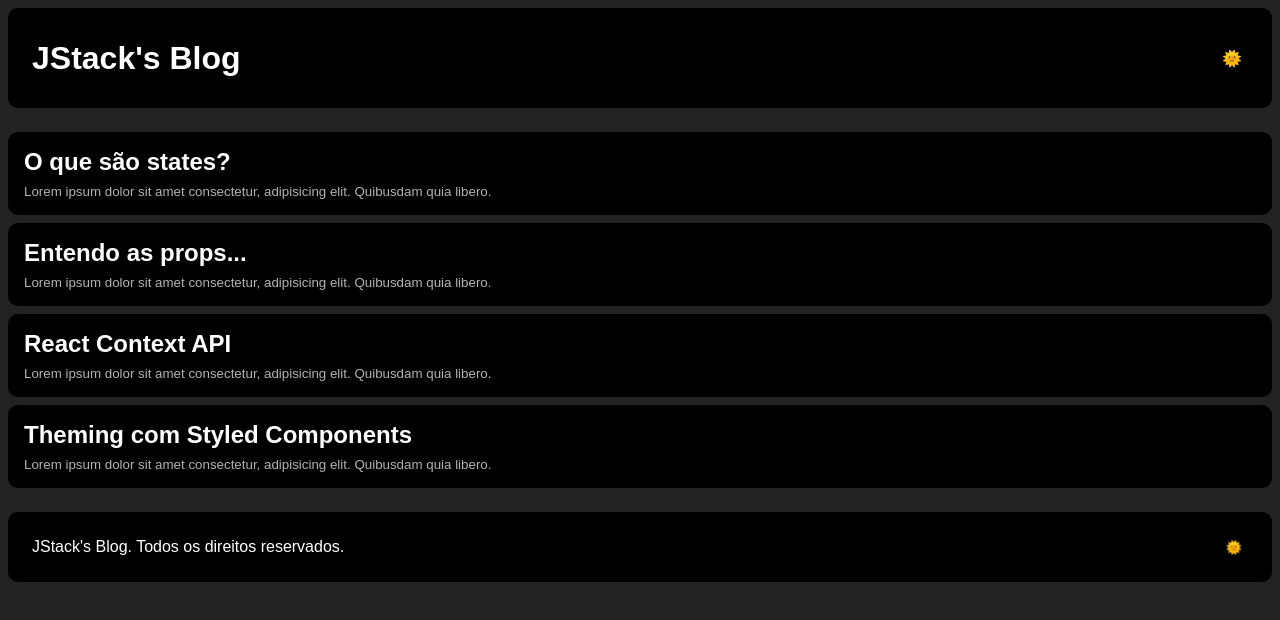
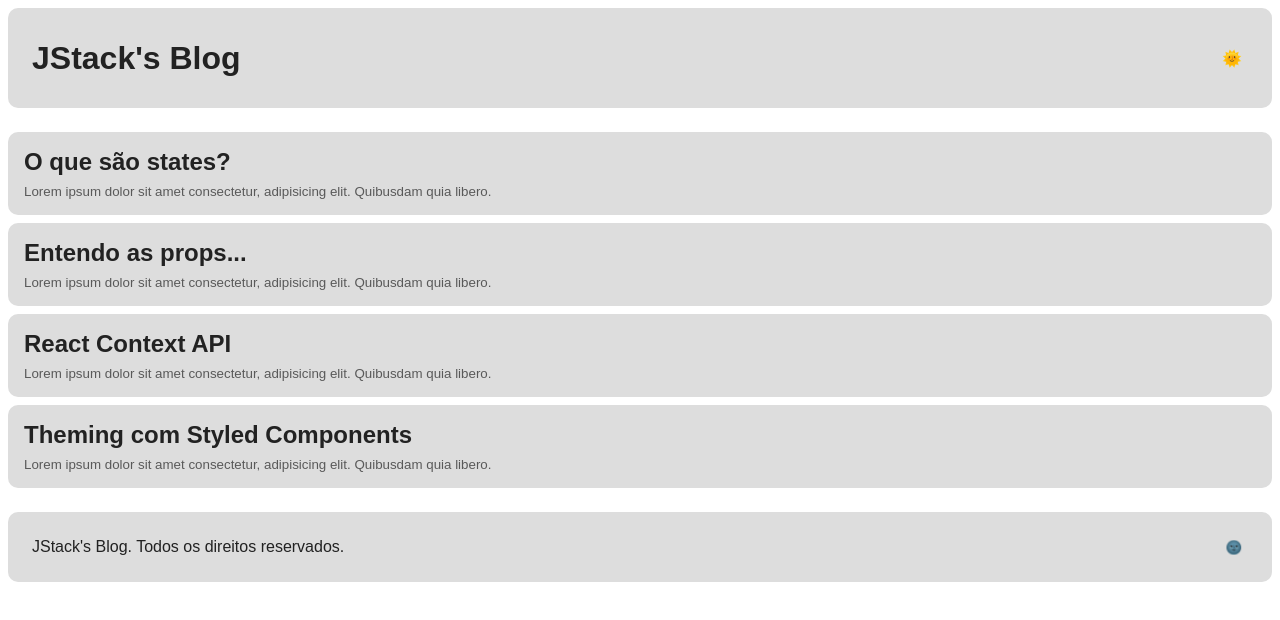
Before and after one commit to felipeoak1/javascript, a React app: page / in a window 1280 px wide. Shown: the top 620 px of the page. Built offline with nearby package versions, Linux system fonts and the light colour scheme.

Commit message:
refactor: class components

```diff
--- a/src/App.js
+++ b/src/App.js
@@ -1,4 +1,4 @@
-import React, {useState, createContext, useMemo} from 'react';
+import React, {useState, createContext, useMemo, useEffect} from 'react';
 import { ThemeProvider } from 'styled-components';
 
 import GlobalStyle from './styles/global';
@@ -6,28 +6,50 @@ import Layout from './components/Layout';
 
 import themes from './styles/themes'
 
+import { themeProps } from './styles/themes/common.js';
+
 export const Context = createContext()
 
-function App() {
-  const [theme, setTheme] = useState('dark')
+export default class App extends React.Component {
+
+  constructor(props){
+    super(props)
+    this.state = {
+      theme: 'light',
+      oiTudoBem: true,
+    }
+  }
+
+  render() {
+    const { theme } = this.state
 
     function handleChangeColor() {
-    setTheme((prevState)=>prevState == 'dark' ? 'light' : 'dark')
-    console.log(theme)
+      return theme === 'dark' ? 'light' : 'dark'
     }
 
-  const currentTheme = useMemo(()=>{
-    return theme || themes.dark
-  }, [theme])
+
 
     return (
-    <Context.Provider value={{handleChangeColor, currentTheme}}>
-      <ThemeProvider theme={themes[currentTheme]}>
+      <Context.Provider value={handleChangeColor}>
+        <ThemeProvider theme={{choosedTheme: themes[theme], themeProps: themeProps}}>
           <GlobalStyle />
-        <Layout />
+          <Layout changeColor = {()=>this.setState({theme: theme === 'dark' ? 'light' : 'dark' }) }/>
         </ThemeProvider>
       </Context.Provider>
     );
+  }
+
+
+  // const [theme, setTheme] = useState('dark')
+
+  // function handleChangeColor() {
+  //   setTheme((prevState)=>prevState == 'dark' ? 'light' : 'dark')
+  //   console.log(theme)
+  // }
+
+  // const currentTheme = useMemo(()=>{
+  //   return theme || themes.dark
+  // }, [theme])
+
+
 };
-
-export default App;
--- a/src/components/Footer/styles.js
+++ b/src/components/Footer/styles.js
@@ -1,14 +1,14 @@
 import styled from 'styled-components';
 
 export const Container = styled.footer`
-  background: ${props=>props.theme.footerBackgroundColor};
+  background: ${({theme}) => theme.choosedTheme.postBackgroundColor};
   height: 70px;
   display: flex;
   align-items: center;
-  padding: 0 24px;
+  padding: 0 ${({theme})=> theme.themeProps.spacing['large']}px;
   border-radius: 10px;
   justify-content: space-between;
-  margin-top: 24px;
+  margin-top: ${({theme})=> theme.themeProps.spacing['large']}px;
 
   button {
     cursor: pointer;
--- a/src/components/Header/index.js
+++ b/src/components/Header/index.js
@@ -4,13 +4,13 @@ import { Container } from './styles';
 
 import  { Context }  from '../../App'
 
-export default function Header() {
-  const {handleChangeColor, currentTheme} = useContext(Context)
-
+export default function Header(props) {
+  const currentTheme = 'dark'
+  console.log(props)
   return (
     <Container>
       <h1>JStack's Blog</h1>
-      <button type="button" onClick={handleChangeColor}>{currentTheme == 'dark' ? '🌞' : '🌑'}</button>
+      <button type="button" onClick={()=>props.changeColor()}>{currentTheme == 'dark' ? '🌞' : '🌑'}</button>
     </Container>
   );
 }
--- a/src/components/Header/styles.js
+++ b/src/components/Header/styles.js
@@ -1,16 +1,16 @@
 import styled from 'styled-components';
 
 export const Container = styled.header`
-  background: ${props=>props.theme.headerBackgroundColor};
+  background: ${({theme}) => theme.choosedTheme.postBackgroundColor};
   height: 100px;
   display: flex;
   align-items: center;
-  padding: 0 24px;
+  padding: 0 ${({theme})=> theme.themeProps.spacing['large']}px;
   border-radius: 10px;
   justify-content: space-between;
 
   button {
-    font-size: 16px;
+    font-size: ${({theme})=> theme.themeProps.spacing['medium']}px;
     cursor: pointer;
     cursor: pointer;
     background: transparent;
--- a/src/components/Layout/index.js
+++ b/src/components/Layout/index.js
@@ -4,10 +4,11 @@ import Header from '../Header';
 import PostsList from '../PostsList';
 import Footer from '../Footer';
 
-export default function Layout() {
+export default function Layout(props) {
+
   return (
     <>
-      <Header />
+      <Header  changeColor = {props.changeColor}/>
       <PostsList />
       <Footer />
     </>
--- a/src/components/PostsList/Post/styles.js
+++ b/src/components/PostsList/Post/styles.js
@@ -1,7 +1,7 @@
 import styled from 'styled-components';
 
 export const Container = styled.article`
-  background: ${props=>props.theme.postBackgroundColor};
+  background: ${({theme}) => theme.choosedTheme.postBackgroundColor};
   display: flex;
   flex-direction: column;
   padding: 16px;
--- a/src/styles/global.js
+++ b/src/styles/global.js
@@ -2,8 +2,8 @@ import { createGlobalStyle } from 'styled-components';
 
 export default createGlobalStyle`
   body {
-    background: ${props => props.theme.backgroundColor};
-    color: ${props => props.theme.textColor};
+    background: ${({theme}) => theme.choosedTheme.backgroundColor};
+    color: ${({theme}) => theme.choosedTheme.textColor};
     font-family: sans-serif;
   }
 `;
--- a/src/styles/themes/common.js
+++ b/src/styles/themes/common.js
@@ -1,4 +1,4 @@
-export default {
+export const themeProps = {
   spacing: {
     small: 8,
     medium: 16,
--- a/src/styles/themes/dark.js
+++ b/src/styles/themes/dark.js
@@ -1,7 +1,7 @@
-import commonStyles from './common';
+import {themeProps} from './common';
 
 export default {
-  ...commonStyles,
+  ...themeProps,
   backgroundColor: '#222',
   textColor: '#fff',
   headerBackgroundColor: '#000',
--- a/src/styles/themes/light.js
+++ b/src/styles/themes/light.js
@@ -1,7 +1,7 @@
-import commonStyles from './common';
+import {themeProps} from './common';
 
 export default {
-  ...commonStyles,
+  ...themeProps,
   backgroundColor: '#fff',
   textColor: '#222',
   headerBackgroundColor: '#ddd',
```
Also changed, not shown: src/components/PostsList/index.js (+17 -1 lines), 1 other file (tests, documents, lock files or other folders). Lines whose indentation alone changed are shown as unchanged.
